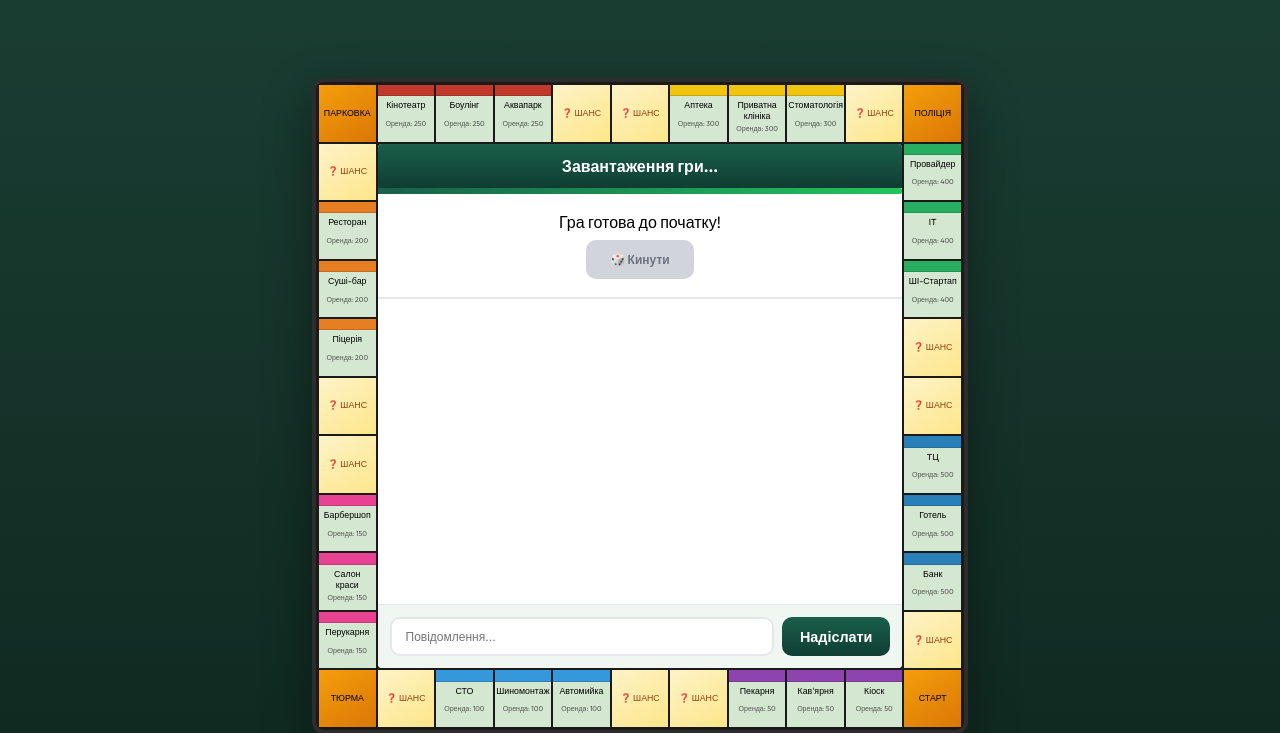
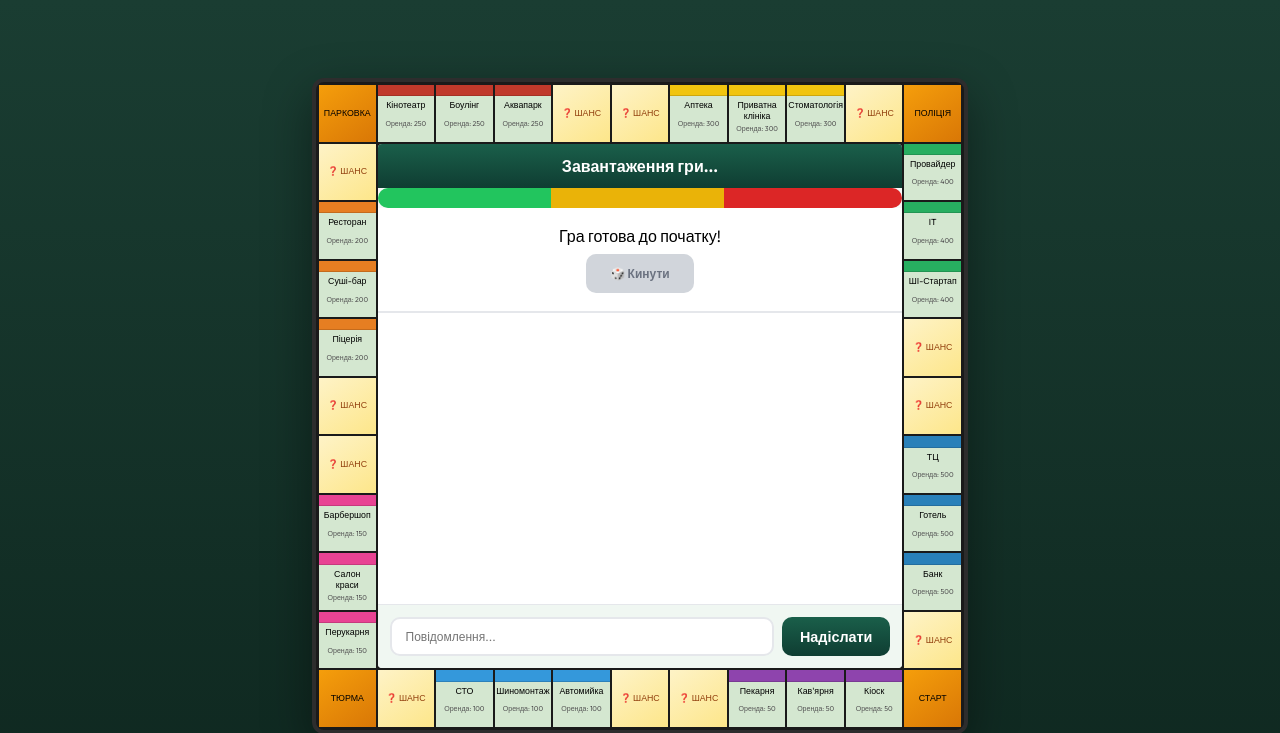
Before and after one commit to aleoniys/mono-, a Flask app: template templates/game.html in a window 1280 px wide. Shown: the top 733 px of the page. Run offline with Flask 2, Linux system fonts and the light colour scheme; the template is opened without the code that fills it, so the values that code supplies are empty; some libraries are stand-ins or nearby versions.

Commit message:
опис змін

```diff
--- a/templates/game.html
+++ b/templates/game.html
@@ -37,8 +37,8 @@
 
         .center-panel { grid-column: 2 / 11; grid-row: 2 / 11; background: linear-gradient(180deg, #f8faf9 0%, #f0f7f2 100%); display: flex; flex-direction: column; overflow: hidden; position: relative; border-radius: 4px; }
         .turn-indicator { background: linear-gradient(180deg, #1a5f4a 0%, #0f3d32 100%); color: #fff; text-align: center; padding: clamp(8px, 1.2vw, 12px); font-size: clamp(14px, 2vmin, 18px); font-weight: 700; flex-shrink: 0; transition: background 0.3s; }
-        .timer-bar-container { width: 100%; height: 6px; background: #e5e7eb; }
-        .timer-bar { height: 100%; background: linear-gradient(90deg, #1a5f4a, #22c55e); width: 100%; transition: width 1s linear, background 0.5s; border-radius: 0 2px 2px 0; }
+        .timer-bar-container { width: 100%; height: 20px; background: #e5e7eb; border-radius: 10px; overflow: hidden; }
+        .timer-bar { height: 100%; background: linear-gradient(to right, #22c55e 0%, #22c55e 33%, #eab308 33%, #eab308 66%, #dc2626 66%, #dc2626 100%); width: 100%; transition: width 1s linear; border-radius: 8px; }
 
         .dice-area { background: #fff; padding: clamp(10px, 1.5vw, 18px); text-align: center; border-bottom: 2px solid #e5e7eb; flex-shrink: 0; display: flex; flex-direction: column; justify-content: center; align-items: center; }
         .dice-faces { display: flex; gap: 16px; justify-content: center; align-items: center; margin: 8px 0; }
@@ -48,7 +48,7 @@
             background: linear-gradient(145deg, #fff 0%, #f1f5f9 100%);
             border-radius: 10px;
             box-shadow: 0 4px 12px rgba(0,0,0,0.15), inset 0 1px 0 rgba(255,255,255,0.9);
-            border: 1px solid rgba(0,0,0,0.08);
+            border: 3px solid #1a1a1a;
             display: grid;
             grid-template-columns: 1fr 1fr 1fr;
             grid-template-rows: 1fr 1fr 1fr;
@@ -292,13 +292,10 @@
             timeLeft = 60;
             const bar = document.getElementById('timer-bar');
             bar.style.width = '100%';
-            bar.style.backgroundColor = '#2ecc71';
 
             turnTimer = setInterval(() => {
                 timeLeft--;
                 bar.style.width = ((timeLeft / 60) * 100) + '%';
-                if (timeLeft < 15) bar.style.backgroundColor = '#e74c3c';
-                else if (timeLeft < 30) bar.style.backgroundColor = '#f1c40f';
 
                 if (timeLeft <= 0) {
                     clearInterval(turnTimer);
```
